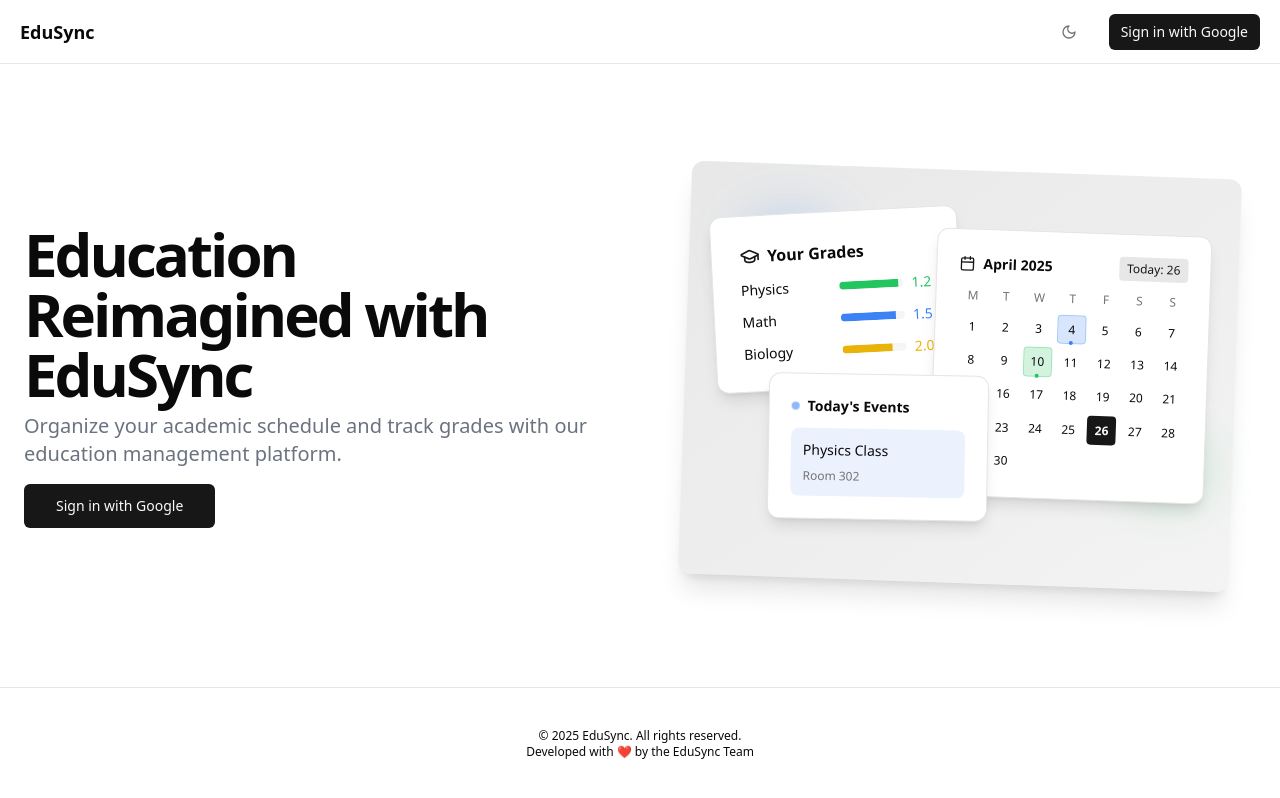
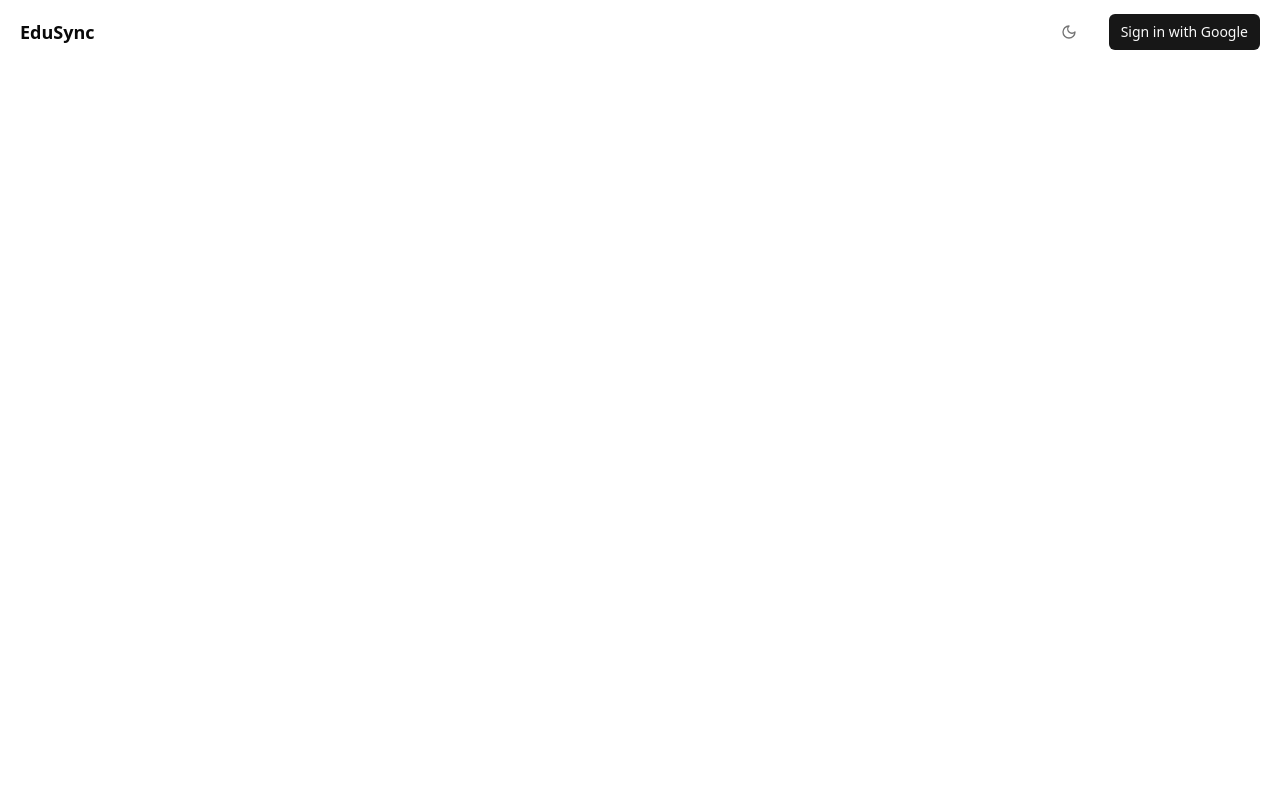
Before and after one commit to MarcBlattmann/EduSync-V2, a Next.js app in the folder web/: page / in a window 1280 px wide. Built offline with nearby package versions, Linux system fonts and the light colour scheme.

Commit message:
Removed Everything

```diff
--- a/web/app/page.tsx
+++ b/web/app/page.tsx
@@ -9,135 +9,6 @@ export default async function Home() {
   return (
     <>
       <NavBar/>
-      <main className="flex-1 flex flex-col w-full">
-        {/* Hero Section */}
-        <section className="w-full mt-10 mb-5 min-h-[calc(100vh-256px)] flex items-center justify-center">
-          <div className="container px-4 md:px-6 flex">
-            <div className="grid gap-6 lg:grid-cols-2 lg:gap-12 items-center">
-              <div className="flex flex-col justify-center space-y-4">
-                <div className="space-y-2">
-                  <h1 className="text-3xl font-bold tracking-tighter sm:text-5xl xl:text-6xl/none">
-                    Education Reimagined with EduSync
-                  </h1>
-                  <p className="max-w-[600px] text-gray-500 md:text-xl dark:text-gray-400">
-                    Organize your academic schedule and track grades with our education management platform.
-                  </p>
-                </div>                <div className="flex flex-col gap-2 min-[400px]:flex-row">
-                  <Button asChild size="lg" className="px-8">
-                    <Link href="/sign-in">Sign in with Google</Link>
-                  </Button>
-                </div>
-              </div>
-
-              {/* Hero visualization - fixed size container that scales proportionally */}
-              <div className="flex items-center justify-center">
-                <div className="relative w-full max-w-[550px] mx-auto aspect-[4/3]">
-                  {/* Background gradient */}
-                  <div className="absolute inset-0 bg-gradient-to-br from-primary/10 to-primary/5 rounded-xl transform rotate-2 shadow-xl"></div>
-
-                  {/* Abstract background elements - fixed positions */}
-                  <div className="absolute top-[10%] left-[10%] w-[18%] h-[18%] rounded-full bg-blue-500/20 blur-xl"></div>
-                  <div className="absolute bottom-[20%] right-[5%] w-[15%] h-[15%] rounded-full bg-green-500/20 blur-xl"></div>
-                  <div className="absolute top-[40%] right-[20%] w-[10%] h-[10%] rounded-full bg-yellow-500/20 blur-xl"></div>
-
-                  {/* Grade card - fixed position and size */}
-                  <div className="absolute top-[10%] left-[5%] w-[45%] bg-card rounded-xl shadow-lg border border-border p-[5%] z-10 transform -rotate-3">
-                    <div className="flex items-center gap-2 mb-3">
-                      <GraduationCap className="h-5 w-5 text-primary" />
-                      <h3 className="font-semibold text-sm sm:text-base">Your Grades</h3>
-                    </div>
-                    <div className="space-y-3">
-                      <div className="flex justify-between items-center">
-                        <span className="font-medium text-xs sm:text-sm">Physics</span>
-                        <div className="flex items-center gap-2">
-                          <div className="w-12 sm:w-16 h-2 bg-muted rounded-full overflow-hidden">
-                            <div className="h-full bg-green-500 w-[92%]"></div>
-                          </div>
-                          <span className="font-medium text-green-500 text-xs sm:text-sm">1.2</span>
-                        </div>
-                      </div>
-                      <div className="flex justify-between items-center">
-                        <span className="font-medium text-xs sm:text-sm">Math</span>
-                        <div className="flex items-center gap-2">
-                          <div className="w-12 sm:w-16 h-2 bg-muted rounded-full overflow-hidden">
-                            <div className="h-full bg-blue-500 w-[85%]"></div>
-                          </div>
-                          <span className="font-medium text-blue-500 text-xs sm:text-sm">1.5</span>
-                        </div>
-                      </div>
-                      <div className="flex justify-between items-center">
-                        <span className="font-medium text-xs sm:text-sm">Biology</span>
-                        <div className="flex items-center gap-2">
-                          <div className="w-12 sm:w-16 h-2 bg-muted rounded-full overflow-hidden">
-                            <div className="h-full bg-yellow-500 w-[78%]"></div>
-                          </div>
-                          <span className="font-medium text-yellow-500 text-xs sm:text-sm">2.0</span>
-                        </div>
-                      </div>
-                    </div>
-                  </div>
-
-                  {/* Calendar card - fixed position and size - moved up */}
-                  <div className="absolute top-[15%] right-[5%] w-[50%] bg-card rounded-xl shadow-lg border border-border p-[4%] z-20 transform rotate-2">
-                    <div className="flex items-center justify-between mb-3">
-                      <div className="flex items-center gap-2">
-                        <CalendarIcon className="h-4 w-4 text-primary" />
-                        <h3 className="font-semibold text-xs sm:text-sm">April 2025</h3>
-                      </div>
-                      <div className="text-[10px] sm:text-xs bg-primary/10 px-2 py-1 rounded text-primary font-medium">Today: 26</div>
-                    </div>
-                    <div className="grid grid-cols-7 gap-1 text-center mb-2">
-                      {['M', 'T', 'W', 'T', 'F', 'S', 'S'].map((day, idx) => (
-                        <div key={`day-header-${idx}`} className="text-[8px] sm:text-xs font-medium text-muted-foreground">{day}</div>
-                      ))}
-                    </div>
-                    <div className="grid grid-cols-7 gap-1 text-center">
-                      {Array.from({ length: 30 }, (_, i) => {
-                        const day = i + 1;
-                        const isToday = day === 26;
-                        const hasEvent = [4, 10, 15, 26].includes(day);
-                        const eventColor = day === 4 ? 'bg-blue-500/20 border-blue-500/30' :
-                                          day === 10 ? 'bg-green-500/20 border-green-500/30' :
-                                          day === 15 ? 'bg-yellow-500/20 border-yellow-500/30' :
-                                          'bg-primary/20 border-primary/30';
-
-                        return (
-                          <div
-                            key={`calendar-day-${day}`}
-                            className={`
-                              relative aspect-square rounded-sm flex flex-col items-center justify-center text-[8px] sm:text-xs
-                              ${isToday ? 'bg-primary text-primary-foreground font-bold' : ''}
-                              ${hasEvent && !isToday ? `font-medium border ${eventColor}` : ''}
-                            `}
-                          >
-                            {day}
-                            {hasEvent && !isToday && <div className={`absolute -bottom-0.5 h-1 w-1 rounded-full ${day === 4 ? 'bg-blue-500' : day === 10 ? 'bg-green-500' : day === 15 ? 'bg-yellow-500' : 'bg-primary'}`}></div>}
-                          </div>
-                        );
-                      })}
-                    </div>
-                  </div>
-
-                  {/* Events card - fixed position and size */}
-                  <div className="absolute bottom-[15%] left-[15%] w-[40%] bg-card rounded-xl shadow-lg border border-border p-[4%] z-30 transform rotate-1">
-                    <div className="flex items-center gap-2 mb-3">
-                      <div className="h-2 w-2 rounded-full bg-blue-500 animate-pulse"></div>
-                      <h3 className="font-semibold text-xs sm:text-sm">Today's Events</h3>
-                    </div>
-                    <div className="bg-blue-500/10 rounded-lg p-3">
-                      <p className="font-medium text-xs sm:text-sm">Physics Class</p>
-                      <div className="flex items-center justify-between mt-2">
-                        <span className="text-[10px] sm:text-xs text-muted-foreground">Room 302</span>
-                      </div>
-                    </div>
-                  </div>
-                </div>
-              </div>
-            </div>
-          </div>
-        </section>
-      </main>
-      <Footer/>
     </>
   );
 }
--- a/web/components/navBar.tsx
+++ b/web/components/navBar.tsx
@@ -4,11 +4,12 @@ import { ThemeSwitcher } from "./theme-switcher";
 
 export default function NavBar() {
     return(
-        <nav className="w-full flex justify-center border-b border-b-foreground/10 h-16">
+        <nav className="w-full flex justify-center h-16">
             <div className="w-full flex justify-between items-center p-3 px-5 text-sm">
             <div className="flex gap-5 text-lg items-center font-semibold">
                 <Link href="/">EduSync</Link>
-            </div>            <div className="flex gap-5 items-center">
+            </div>
+            <div className="flex gap-5 items-center">
                 <ThemeSwitcher/>
                 <Button asChild size="sm" variant={"default"}>
                 <Link href="/sign-in">Sign in with Google</Link>
```
